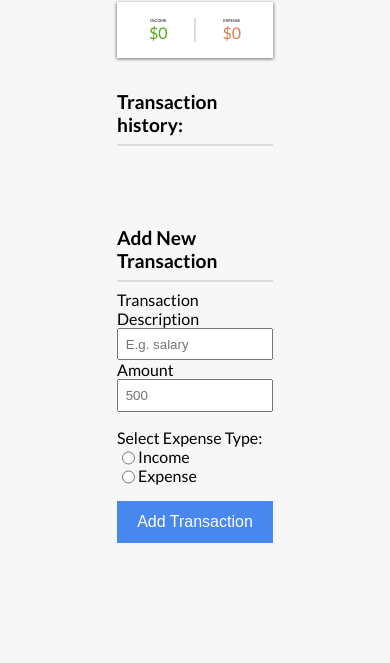
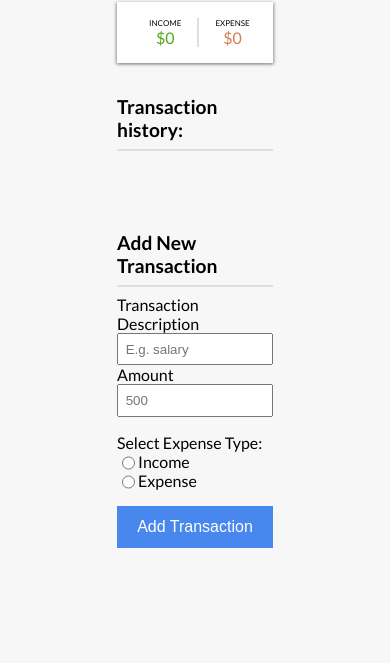
Before and after one commit to biosoluwa/expense-tracker, a plain HTML site: page index.html in a window 390 px wide. Shown: the part 181-844 px from the top of the page. Drawn offline with Linux system fonts and the light colour scheme.

Commit message:
font size

```diff
--- a/style.css
+++ b/style.css
@@ -150,7 +150,7 @@ button{
 
 @media(max-width: 480px){
      .income-expense p {
-        font-size: 0.25rem;
+        font-size: 0.5rem;
      }
 
     .income,
```
